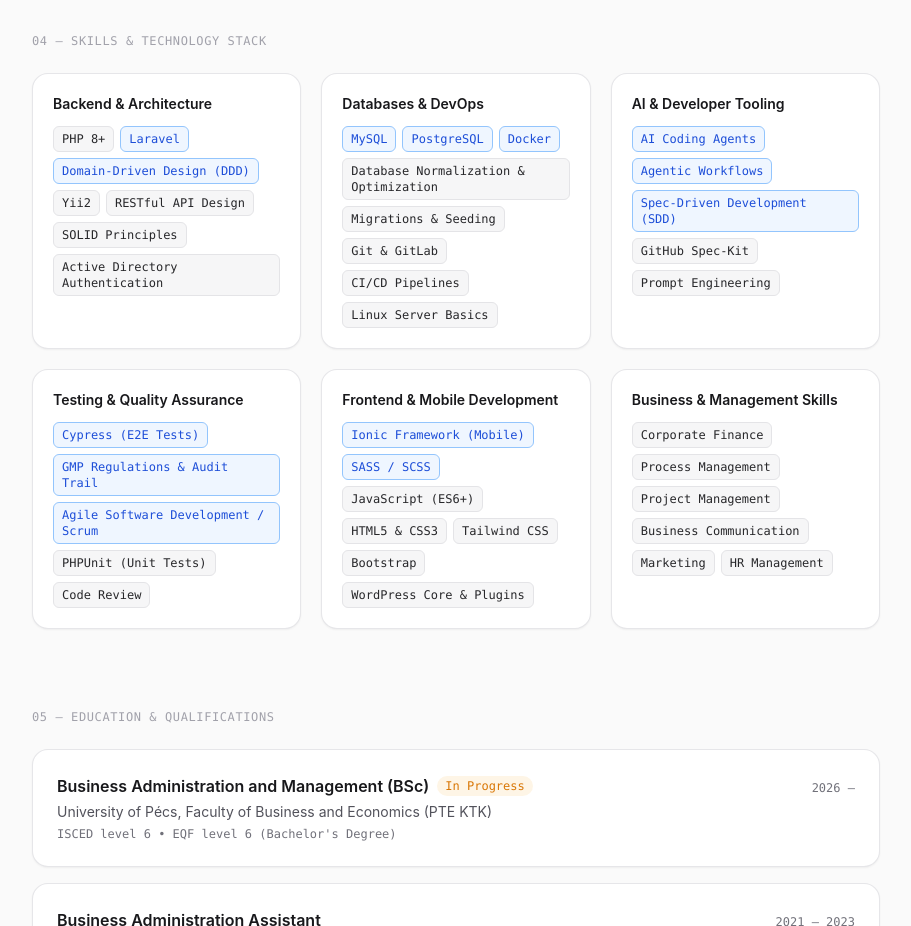
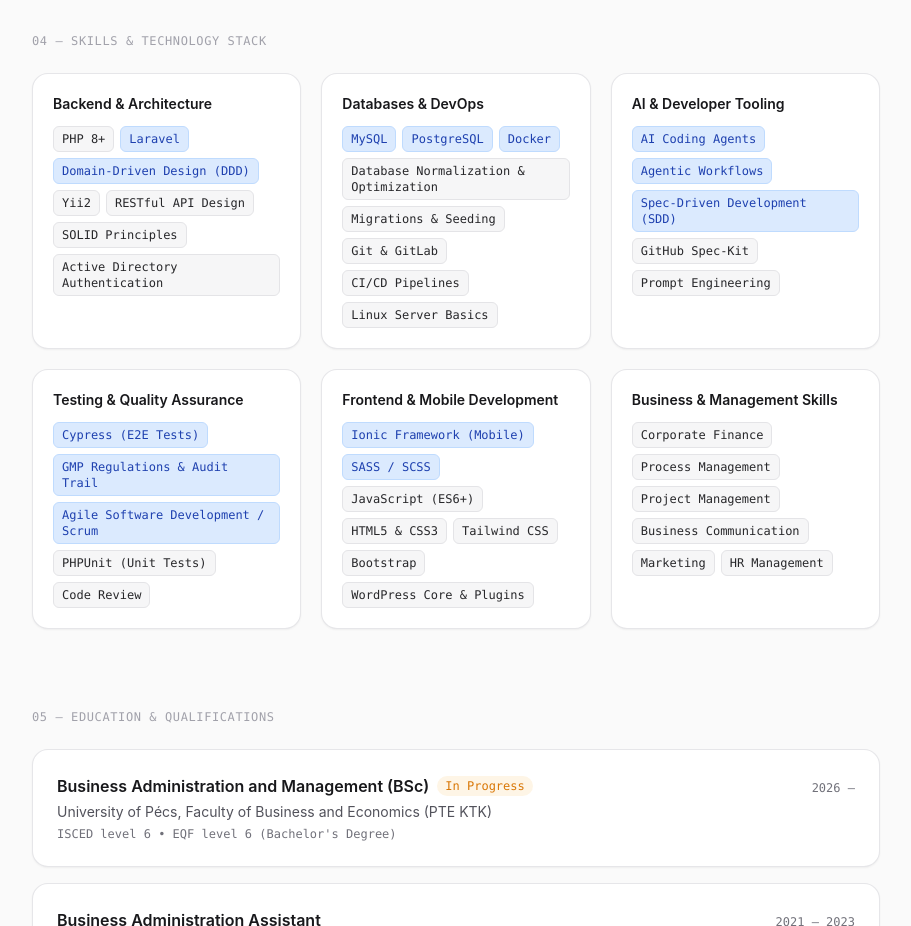
Before and after one commit to richardeszeshu/eszes.me, a website: page index.html in a window 1280 px wide. Shown: the part 2500-3426 px from the top of the page, without its empty margins (184-1095 px from the left). Drawn offline with Linux system fonts and the light colour scheme.

Commit message:
fix(styles): use high-contrast bg-blue-100 and add css cache buster for highlighted skills

```diff
--- a/index.html
+++ b/index.html
@@ -70,7 +70,7 @@
     })();
   </script>
 
-  <link rel="stylesheet" href="css/style.css">
+  <link rel="stylesheet" href="css/style.css?v=2">
 </head>
 <body id="top" class="min-h-screen bg-zinc-50 text-zinc-900 antialiased dark:bg-zinc-950 dark:text-zinc-100 selection:bg-zinc-900 selection:text-white dark:selection:bg-zinc-100 dark:selection:text-zinc-900">
 
@@ -563,8 +563,8 @@
           </h3>
           <div class="flex flex-wrap gap-1.5 font-mono text-xs">
             <span class="rounded-md border border-zinc-200 bg-zinc-100/80 px-2 py-1 text-zinc-800 dark:border-zinc-800 dark:bg-zinc-800/80 dark:text-zinc-200">PHP 8+</span>
-            <span class="rounded-md border border-blue-300 bg-blue-50 px-2 py-1 text-blue-700 font-medium dark:border-blue-800/70 dark:bg-blue-950/50 dark:text-blue-300">Laravel</span>
-            <span class="rounded-md border border-blue-300 bg-blue-50 px-2 py-1 text-blue-700 font-medium dark:border-blue-800/70 dark:bg-blue-950/50 dark:text-blue-300">Domain-Driven Design (DDD)</span>
+            <span class="rounded-md border border-blue-200 bg-blue-100 px-2 py-1 text-blue-800 font-medium dark:border-blue-800/80 dark:bg-blue-950/70 dark:text-blue-300">Laravel</span>
+            <span class="rounded-md border border-blue-200 bg-blue-100 px-2 py-1 text-blue-800 font-medium dark:border-blue-800/80 dark:bg-blue-950/70 dark:text-blue-300">Domain-Driven Design (DDD)</span>
             <span class="rounded-md border border-zinc-200 bg-zinc-100/80 px-2 py-1 text-zinc-800 dark:border-zinc-800 dark:bg-zinc-800/80 dark:text-zinc-200">Yii2</span>
             <span class="rounded-md border border-zinc-200 bg-zinc-100/80 px-2 py-1 text-zinc-800 dark:border-zinc-800 dark:bg-zinc-800/80 dark:text-zinc-200">
               <span data-i18n-hu>RESTful API tervezés</span>
@@ -587,9 +587,9 @@
             <span data-i18n-en>Databases &amp; DevOps</span>
           </h3>
           <div class="flex flex-wrap gap-1.5 font-mono text-xs">
-            <span class="rounded-md border border-blue-300 bg-blue-50 px-2 py-1 text-blue-700 font-medium dark:border-blue-800/70 dark:bg-blue-950/50 dark:text-blue-300">MySQL</span>
-            <span class="rounded-md border border-blue-300 bg-blue-50 px-2 py-1 text-blue-700 font-medium dark:border-blue-800/70 dark:bg-blue-950/50 dark:text-blue-300">PostgreSQL</span>
-            <span class="rounded-md border border-blue-300 bg-blue-50 px-2 py-1 text-blue-700 font-medium dark:border-blue-800/70 dark:bg-blue-950/50 dark:text-blue-300">Docker</span>
+            <span class="rounded-md border border-blue-200 bg-blue-100 px-2 py-1 text-blue-800 font-medium dark:border-blue-800/80 dark:bg-blue-950/70 dark:text-blue-300">MySQL</span>
+            <span class="rounded-md border border-blue-200 bg-blue-100 px-2 py-1 text-blue-800 font-medium dark:border-blue-800/80 dark:bg-blue-950/70 dark:text-blue-300">PostgreSQL</span>
+            <span class="rounded-md border border-blue-200 bg-blue-100 px-2 py-1 text-blue-800 font-medium dark:border-blue-800/80 dark:bg-blue-950/70 dark:text-blue-300">Docker</span>
             <span class="rounded-md border border-zinc-200 bg-zinc-100/80 px-2 py-1 text-zinc-800 dark:border-zinc-800 dark:bg-zinc-800/80 dark:text-zinc-200">
               <span data-i18n-hu>Adatbázis-normalizálás &amp; optimalizálás</span>
               <span data-i18n-en>Database Normalization &amp; Optimization</span>
@@ -616,9 +616,9 @@
             <span data-i18n-en>AI &amp; Developer Tooling</span>
           </h3>
           <div class="flex flex-wrap gap-1.5 font-mono text-xs">
-            <span class="rounded-md border border-blue-300 bg-blue-50 px-2 py-1 text-blue-700 font-medium dark:border-blue-800/70 dark:bg-blue-950/50 dark:text-blue-300">AI Coding Agents</span>
-            <span class="rounded-md border border-blue-300 bg-blue-50 px-2 py-1 text-blue-700 font-medium dark:border-blue-800/70 dark:bg-blue-950/50 dark:text-blue-300">Agentic Workflows</span>
-            <span class="rounded-md border border-blue-300 bg-blue-50 px-2 py-1 text-blue-700 font-medium dark:border-blue-800/70 dark:bg-blue-950/50 dark:text-blue-300">Spec-Driven Development (SDD)</span>
+            <span class="rounded-md border border-blue-200 bg-blue-100 px-2 py-1 text-blue-800 font-medium dark:border-blue-800/80 dark:bg-blue-950/70 dark:text-blue-300">AI Coding Agents</span>
+            <span class="rounded-md border border-blue-200 bg-blue-100 px-2 py-1 text-blue-800 font-medium dark:border-blue-800/80 dark:bg-blue-950/70 dark:text-blue-300">Agentic Workflows</span>
+            <span class="rounded-md border border-blue-200 bg-blue-100 px-2 py-1 text-blue-800 font-medium dark:border-blue-800/80 dark:bg-blue-950/70 dark:text-blue-300">Spec-Driven Development (SDD)</span>
             <span class="rounded-md border border-zinc-200 bg-zinc-100/80 px-2 py-1 text-zinc-800 dark:border-zinc-800 dark:bg-zinc-800/80 dark:text-zinc-200">GitHub Spec-Kit</span>
             <span class="rounded-md border border-zinc-200 bg-zinc-100/80 px-2 py-1 text-zinc-800 dark:border-zinc-800 dark:bg-zinc-800/80 dark:text-zinc-200">Prompt Engineering</span>
           </div>
@@ -630,15 +630,15 @@
             <span data-i18n-en>Testing &amp; Quality Assurance</span>
           </h3>
           <div class="flex flex-wrap gap-1.5 font-mono text-xs">
-            <span class="rounded-md border border-blue-300 bg-blue-50 px-2 py-1 text-blue-700 font-medium dark:border-blue-800/70 dark:bg-blue-950/50 dark:text-blue-300">
+            <span class="rounded-md border border-blue-200 bg-blue-100 px-2 py-1 text-blue-800 font-medium dark:border-blue-800/80 dark:bg-blue-950/70 dark:text-blue-300">
               <span data-i18n-hu>Cypress (E2E tesztek)</span>
               <span data-i18n-en>Cypress (E2E Tests)</span>
             </span>
-            <span class="rounded-md border border-blue-300 bg-blue-50 px-2 py-1 text-blue-700 font-medium dark:border-blue-800/70 dark:bg-blue-950/50 dark:text-blue-300">
+            <span class="rounded-md border border-blue-200 bg-blue-100 px-2 py-1 text-blue-800 font-medium dark:border-blue-800/80 dark:bg-blue-950/70 dark:text-blue-300">
               <span data-i18n-hu>GMP előírások &amp; Audit Trail</span>
               <span data-i18n-en>GMP Regulations &amp; Audit Trail</span>
             </span>
-            <span class="rounded-md border border-blue-300 bg-blue-50 px-2 py-1 text-blue-700 font-medium dark:border-blue-800/70 dark:bg-blue-950/50 dark:text-blue-300">
+            <span class="rounded-md border border-blue-200 bg-blue-100 px-2 py-1 text-blue-800 font-medium dark:border-blue-800/80 dark:bg-blue-950/70 dark:text-blue-300">
               <span data-i18n-hu>Agilis szoftverfejlesztés / Scrum</span>
               <span data-i18n-en>Agile Software Development / Scrum</span>
             </span>
@@ -659,11 +659,11 @@
             <span data-i18n-en>Frontend &amp; Mobile Development</span>
           </h3>
           <div class="flex flex-wrap gap-1.5 font-mono text-xs">
-            <span class="rounded-md border border-blue-300 bg-blue-50 px-2 py-1 text-blue-700 font-medium dark:border-blue-800/70 dark:bg-blue-950/50 dark:text-blue-300">
+            <span class="rounded-md border border-blue-200 bg-blue-100 px-2 py-1 text-blue-800 font-medium dark:border-blue-800/80 dark:bg-blue-950/70 dark:text-blue-300">
               <span data-i18n-hu>Ionic Framework (Mobil)</span>
               <span data-i18n-en>Ionic Framework (Mobile)</span>
             </span>
-            <span class="rounded-md border border-blue-300 bg-blue-50 px-2 py-1 text-blue-700 font-medium dark:border-blue-800/70 dark:bg-blue-950/50 dark:text-blue-300">SASS / SCSS</span>
+            <span class="rounded-md border border-blue-200 bg-blue-100 px-2 py-1 text-blue-800 font-medium dark:border-blue-800/80 dark:bg-blue-950/70 dark:text-blue-300">SASS / SCSS</span>
             <span class="rounded-md border border-zinc-200 bg-zinc-100/80 px-2 py-1 text-zinc-800 dark:border-zinc-800 dark:bg-zinc-800/80 dark:text-zinc-200">JavaScript (ES6+)</span>
             <span class="rounded-md border border-zinc-200 bg-zinc-100/80 px-2 py-1 text-zinc-800 dark:border-zinc-800 dark:bg-zinc-800/80 dark:text-zinc-200">HTML5 &amp; CSS3</span>
             <span class="rounded-md border border-zinc-200 bg-zinc-100/80 px-2 py-1 text-zinc-800 dark:border-zinc-800 dark:bg-zinc-800/80 dark:text-zinc-200">Tailwind CSS</span>
```
Also changed, not shown: css/style.css.
